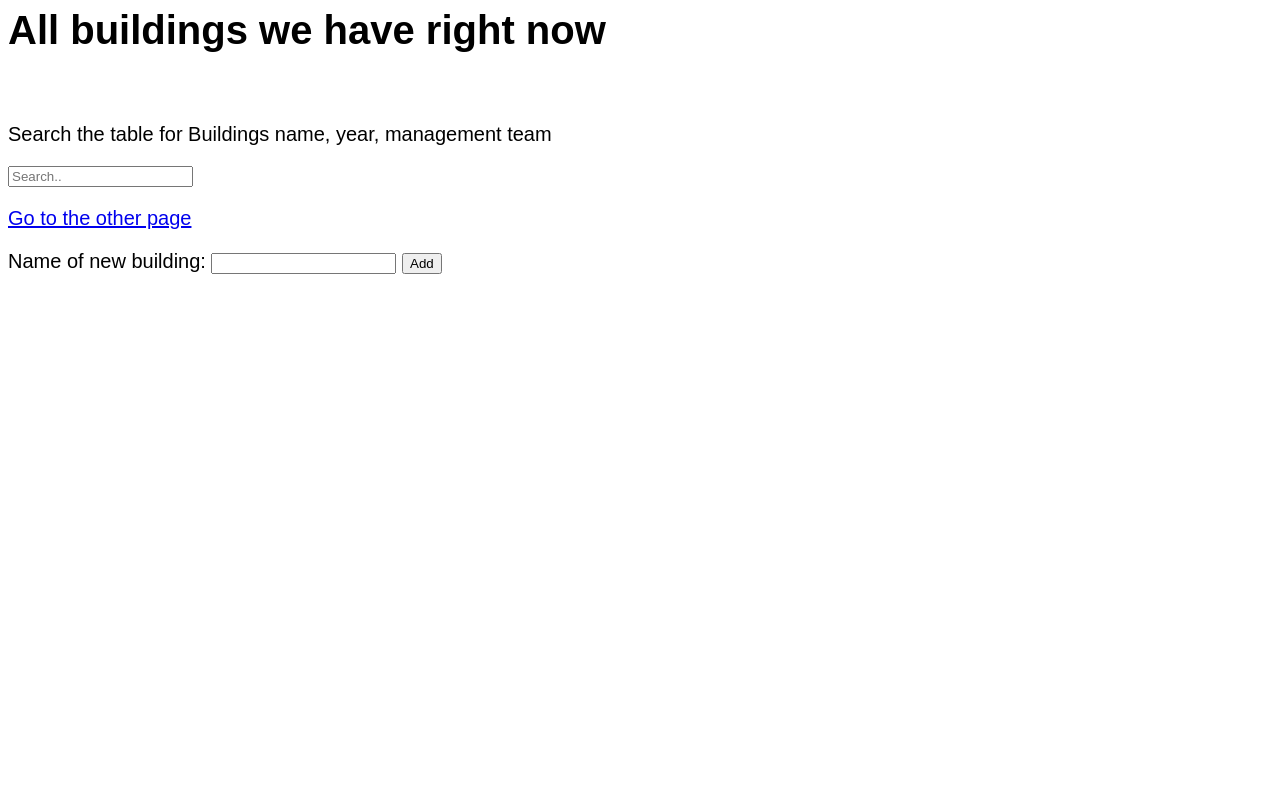
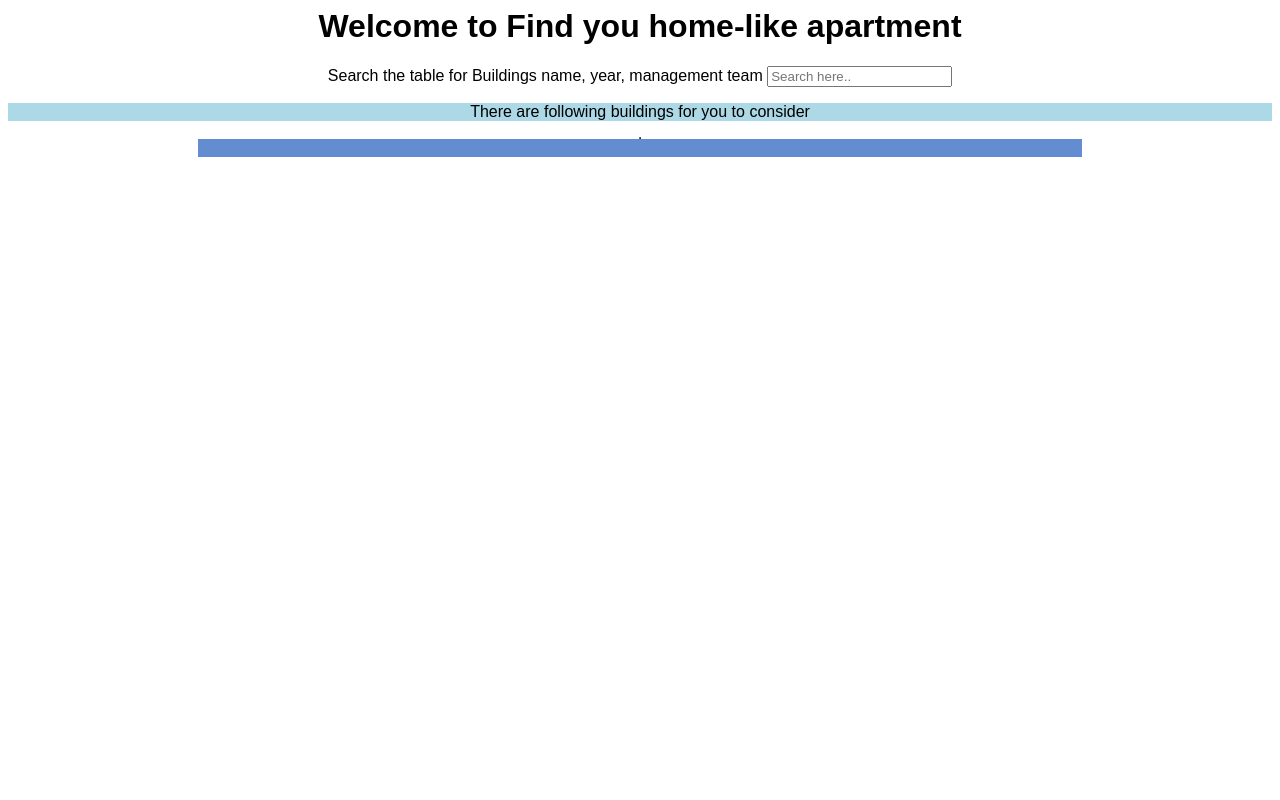
Before and after one commit to 1513363lzg/w4111-proj1, a Flask app: template webserver/templates/index.html in a window 1280 px wide. Run offline with Flask 2, Linux system fonts and the light colour scheme; the template is opened without the code that fills it, so the values that code supplies are empty; parts of the project's set-up code (start-up, migrations or seed data) failed here and were passed over.

Commit message:
Update index.html

```diff
--- a/webserver/templates/index.html
+++ b/webserver/templates/index.html
@@ -1,32 +1,40 @@
 <html>
-  <style>
+<style>
     body{
-      font-size: 15pt;
+      font-size: 12pt;
       font-family: arial;
     }
-  </style>
+div {width: 70%; padding 10px; background-color: #648CD1; color: #31D8EB; margin: auto; text-align: center;}
+</style>
 
 
 <body>
-  <h1>All buildings we have right now</h1>
-  <table class="table table-bordered table-striped">
-  <thead>
+  <h1 align='center'>Welcome to Find you home-like apartment</h1>
+
+ <form method="POST">  <p align="center" style=font-size: 16px>Search the table for Buildings name, year, management team
+                  <input align="center" class="form-control" id="myInput" type="text" name= "search" placeholder="Search here..">
+                  </p>
+  </form>
+
+<table align="center" border="1" style="background-color:lightblue">
+
+  <p align="center" style="background-color:lightblue">There are following buildings for you to consider</a></p>
+  {% for name in names %}
+  <th scope='column'>{{name}}</th>
+  {% endfor %}
+
+  {% for values in results %}
   <tr>
-    {% for name in data %}
-     <th>{{name}}</th>
-    {% endfor %}
+  <td><a href={{values[0]}}/{{values[1].replace(' ', '_') }}/{{values[2]}}>{{values[0]}}</a></td>
+  {% for value in values[1:] %}
+  <td>{{value}}</td>
+  {% endfor %}
   </tr>
-  </thead>
-  </table>
-<br>
-<p>Search the table for Buildings name, year, management team</p>
-<input class="form-control" id="myInput" type="text" placeholder="Search..">
+  {% endfor %}
+ </table>
+<div>
 <br>
 
-<p><a href="another">Go to the other page</a></p>
-
-<form method="POST" action="/add">
-<p>Name of new building: <input type="text" name="name"> <input type="submit" value="Add"></p>
-</form>
+</div>
 </body>
 </html>
```
